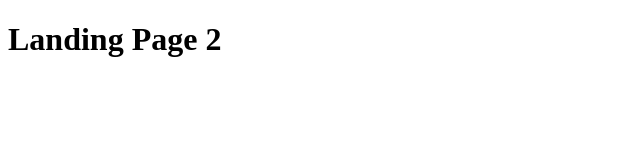
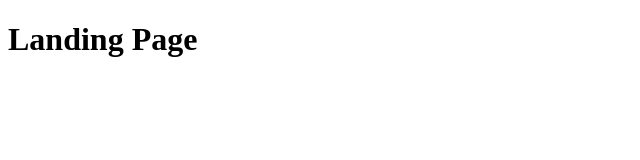
Before and after one commit to KevinEverywhere/ticketing, a Next.js app in the folder client/: page / in a window 1280 px wide. Shown: the top 160 px of the page, without its empty margins (0-640 px from the left). Built offline with nearby package versions, Linux system fonts and the light colour scheme.

Commit message:
testing refresh

```diff
--- a/client/pages/index.js
+++ b/client/pages/index.js
@@ -1,3 +1,3 @@
 export default () => {
-  return <h1>Landing Page 2</h1>;
+  return <h1>Landing Page</h1>;
 };
```
Also changed, not shown: 1 other file (tests, documents, lock files or other folders).
